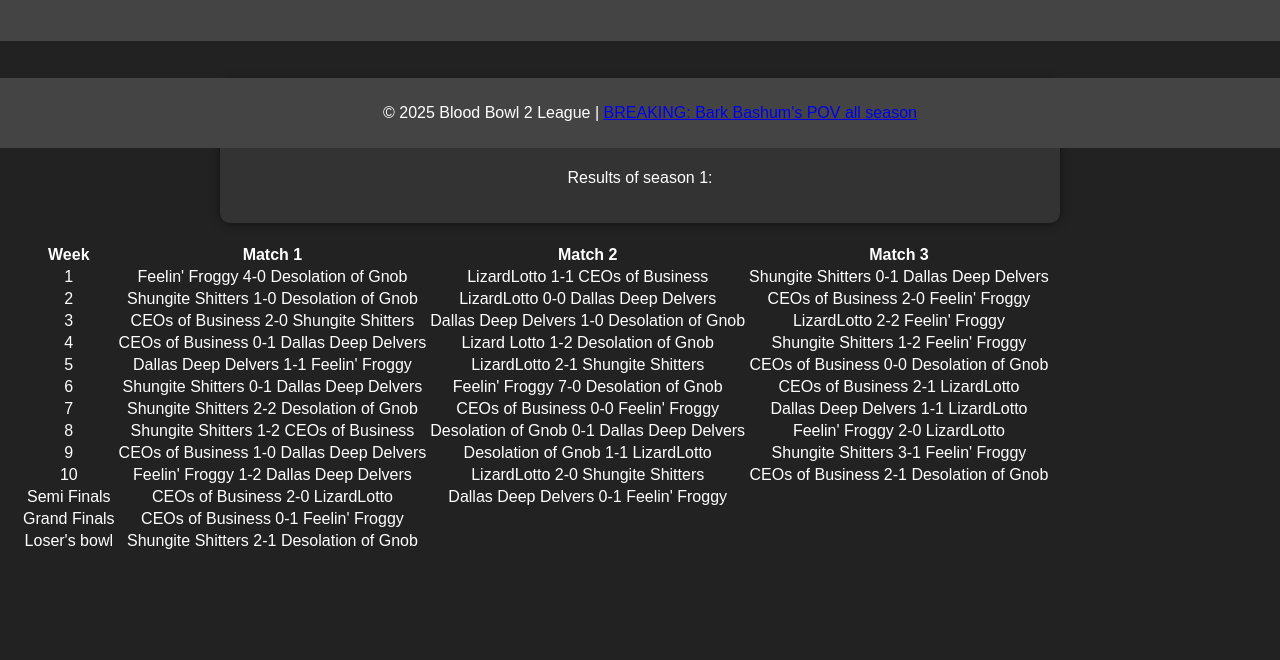
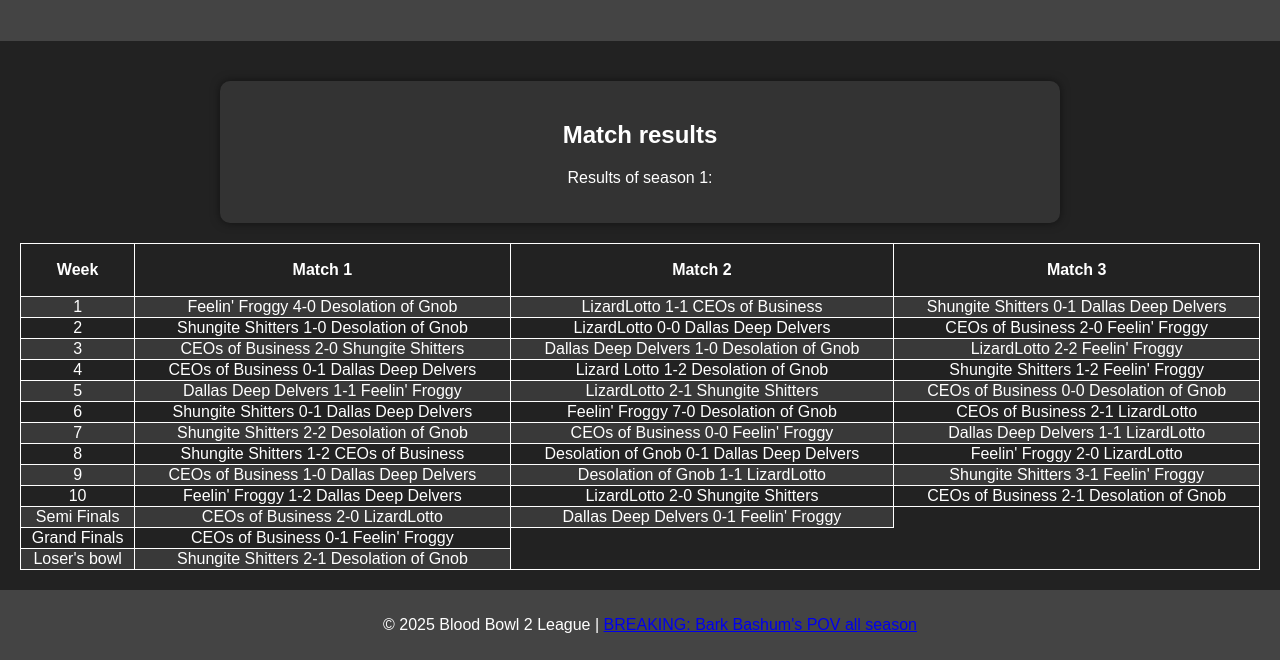
Before and after one commit to baocnnn/bacon-blood-bowl, a plain HTML site: page matches.html in a window 1280 px wide. Shown: the part 652-1312 px from the top of the page. Before the commit the page ends 1225 px from the top, so only its background shows below. Drawn offline with Linux system fonts and the light colour scheme.

Commit message:
styles update woahhhhh

```diff
--- a/style.css
+++ b/style.css
@@ -1,4 +1,3 @@
-/* style.css */
 body {
     font-family: Arial, sans-serif;
     margin: 0;
@@ -77,7 +76,23 @@ footer {
     text-align: center;
     padding: 10px;
     background-color: #444;
-    position: fixed;
+    position: relative;
     width: 100%;
     bottom: 0;
 }
+table, th, td {
+    border: 1px solid;
+    text-align: center;
+
+}
+table {
+    border-collapse: collapse;
+    width: 100%;
+
+}
+th {
+    height: 50px;
+
+}
+tr:hover {background-color: rgba(255, 255, 255, 0.4); }
+tr:nth-child(even) {background-color: rgba(255, 255, 255, 0.1);}
```
